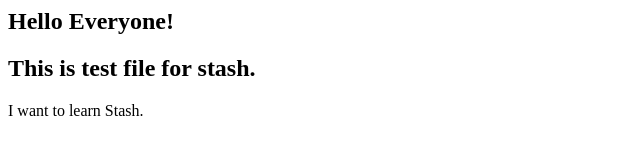
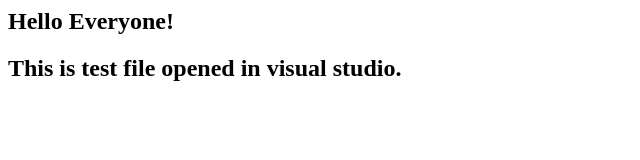
Before and after one commit to mbjambukiya/Training, a plain HTML site: page test.html in a window 1280 px wide. Shown: the whole page, without its empty margins (0-640 px from the left). Drawn offline with Linux system fonts and the light colour scheme.

Commit message:
Edited gitignore file and test file.

```diff
--- a/test.html
+++ b/test.html
@@ -4,7 +4,7 @@
     </head>
     <body>
         <h2>Hello Everyone!</h2>
-        <h2>This is test file for stash.</h2>
-        <p>I want to learn Stash.</p>
+        <h2>This is test file opened in visual studio.</h2>
+
     </body>
 </html>
```
Also changed, not shown: 1 other file.
